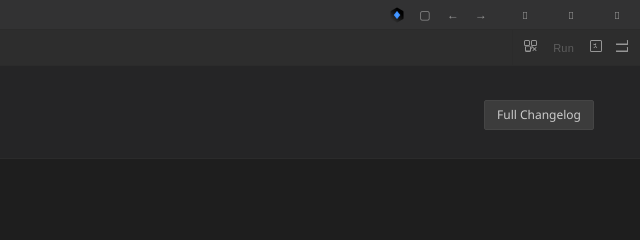
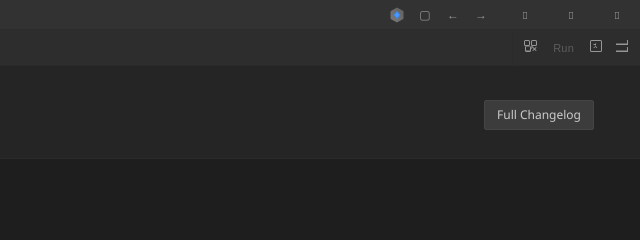
Before and after one commit to Hyggshi-OS-project-center/NexCode, a website built with Vite: page src/renderer/index.html in a window 1280 px wide. Shown: the top 240 px of the page, 640-1280 px from the left. Built offline with nearby package versions, Linux system fonts and the light colour scheme; what monaco-editor would draw is missing.

Commit message:
fix: improve web security comments and add Icon-Agents SVG

```diff
--- a/src/renderer/index.html
+++ b/src/renderer/index.html
@@ -46,7 +46,17 @@
         Update
       </button>
       <button class="titlebar-nav-btn" type="button" id="titlebar-btn-agent" title="Open AI IDE Agent" aria-label="Open AI IDE Agent">
-        <img class="titlebar-nav-icon" src="../icons/Icon-system/Icon-Agents.ico" alt="" width="16" height="16" />
+        <svg class="titlebar-nav-icon" xmlns="http://www.w3.org/2000/svg" viewBox="0 0 1024 1024" fill="none" width="16" height="16">
+          <path d="M499 42C523 38 546 44 564 58L889 246L889 246C895 249 899 253 904 258C919 272 927 291 928 311C929 317 929 324 929 331V699C930 709 929 719 926 729C925 731 925 733 924 736C917 757 901 775 880 784L566 966C554 975 541 980 528 982C504 987 480 981 462 967L137 779L137 779C132 775 127 772 123 767C107 751 99 731 98 710H98V315H98C99 283 117 254 147 241L461 59C472 50 485 45 499 42Z" fill="url(#grad0)"/>
+          <path d="M513 251L723 514L513 773L302 514L513 251Z" fill="#388BFD"/>
+          <path d="M512 339L639 513L512 686L385 513L512 339Z" fill="#499AFE"/>
+          <defs>
+            <linearGradient id="grad0" x1="723.5" y1="305" x2="-327.5" y2="1352" gradientUnits="userSpaceOnUse">
+              <stop offset="0" stop-color="#666666"/>
+              <stop offset="1" stop-color="#888888"/>
+            </linearGradient>
+          </defs>
+        </svg>
       </button>
       <button class="titlebar-nav-btn" type="button" id="titlebar-btn-sidebar" title="Toggle sidebar">▢</button>
       <button class="titlebar-nav-btn" type="button" id="titlebar-nav-back" title="Back">←</button>
```
Also changed, not shown: src/main/main.ts (+4 -3 lines), src/icons/Icon-system/Icon-Agents.svg (added).
